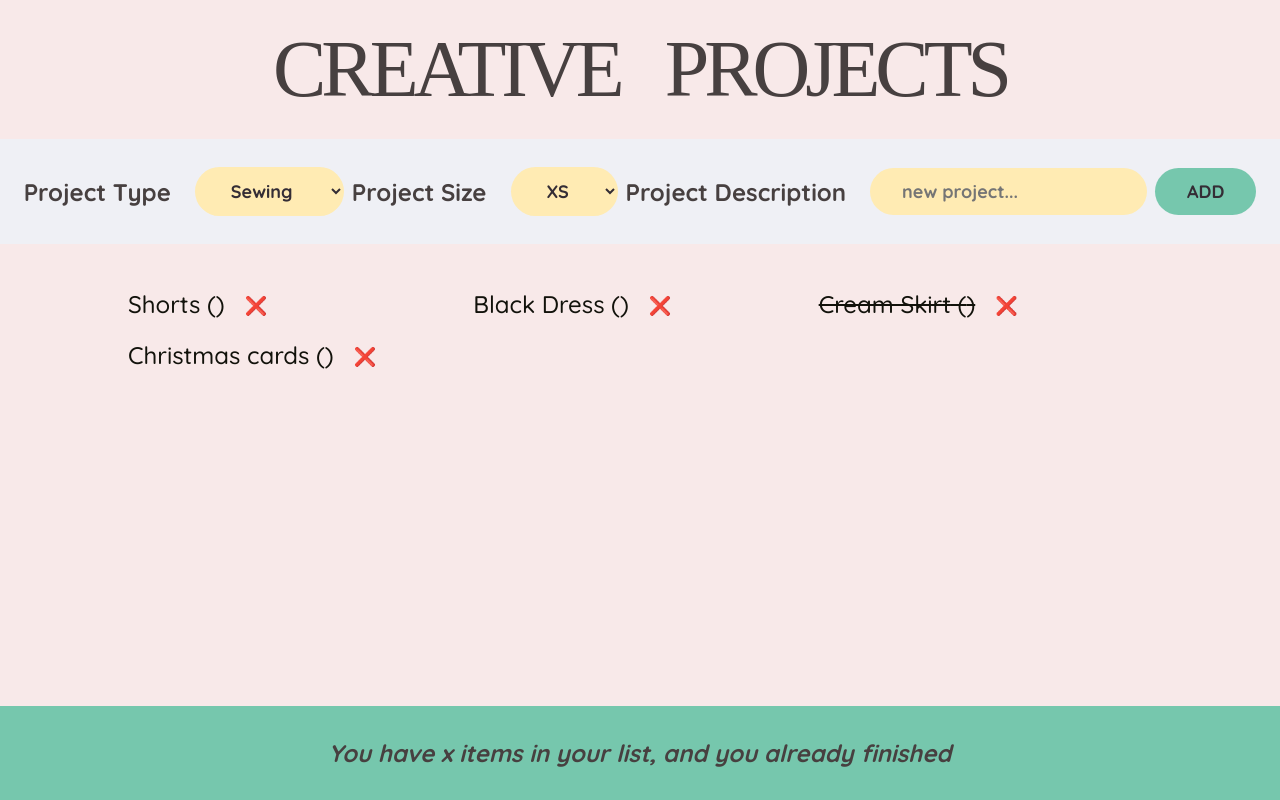
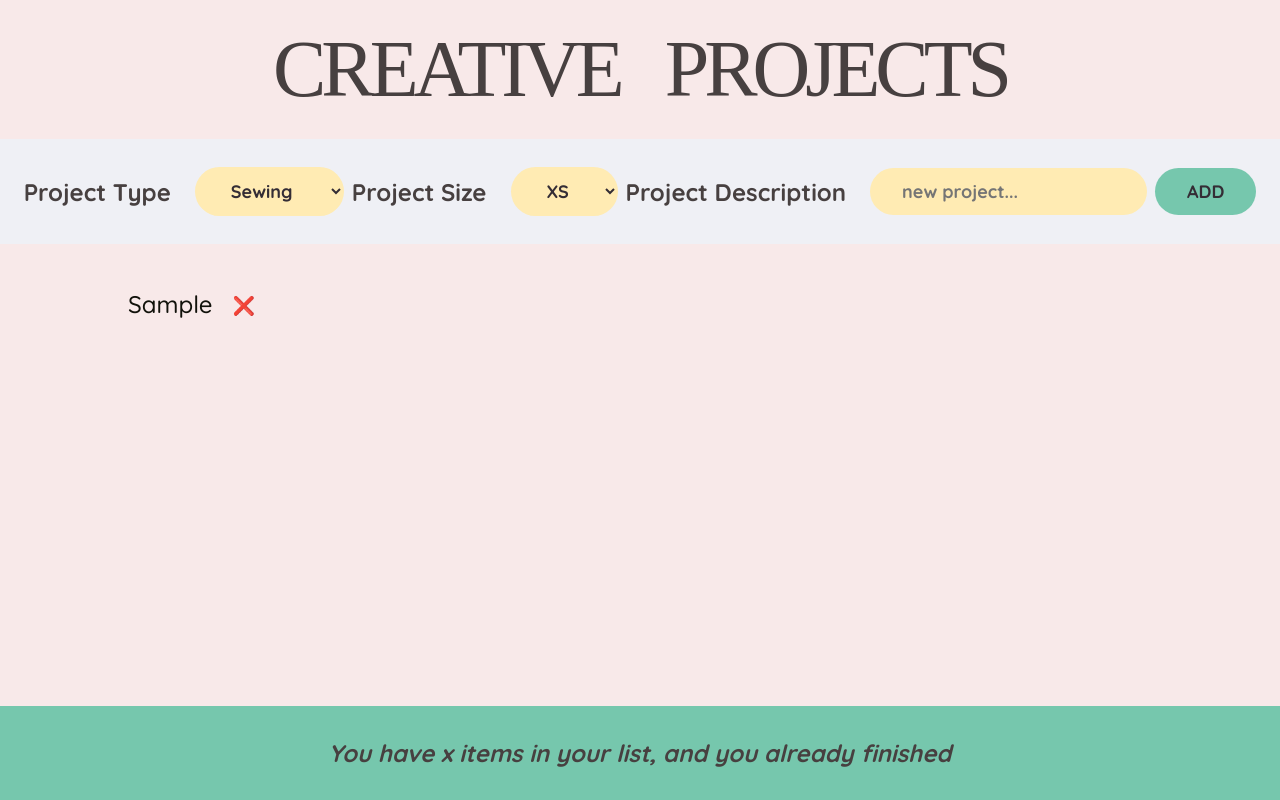
Before and after one commit to leah-massey/Creative-Project-Planner, a React (Create React App) app: page / in a window 1280 px wide. Both pictures are taken after typing "Sample" into the empty fields and a click on the button "ADD". Built offline with nearby package versions, Linux system fonts and the light colour scheme.

Commit message:
State lifted to make items added to form instantly update the projects list.

```diff
--- a/src/App.js
+++ b/src/App.js
@@ -42,11 +42,18 @@ const initialProjects = [
 ];
 
 export default function App() {
+  const [projects, setProjects] = useState([]);
+
+  function handleAddProjects(project) {
+    setProjects((projects) => [...projects, project]); //we're not allowed to mutate an array in react - hence not using .push
+  }
+
   return (
     <div className="app">
       <Logo />
-      <Form />
-      <ProjectList />
+      <Form onAddProjects={handleAddProjects} />
+      {/* it's convention to write the above line like this */}
+      <ProjectList projects={projects} />
       <Stats />
     </div>
   );
@@ -56,7 +63,7 @@ function Logo() {
   return <h1>Creative Projects</h1>;
 }
 
-function Form() {
+function Form({ onAddProjects }) {
   const [projectDescription, setProjectDescription] = useState("");
   const [projectSize, setProjectSize] = useState("XS");
   const [projectType, setProjectType] = useState("Sewing");
@@ -69,13 +76,13 @@ function Form() {
     const newProject = {
       projectDescription,
       projectType,
-
       projectSize,
       started: false,
       completed: false,
       id: Date.now(),
     };
     console.log(newProject);
+    onAddProjects(newProject);
 
     setProjectDescription("");
     setProjectSize("XS");
@@ -125,11 +132,11 @@ function Form() {
     </form>
   );
 }
-function ProjectList() {
+function ProjectList({ projects }) {
   return (
     <div className="list">
       <ul>
-        {initialProjects.map((project) => (
+        {projects.map((project) => (
           <Project project={project} key={project.id} />
         ))}
       </ul>
@@ -141,7 +148,7 @@ function Project({ project }) {
   return (
     <li>
       <span style={project.completed ? { textDecoration: "line-through" } : {}}>
-        {project.item} ({project.material})
+        {project.projectDescription}
       </span>
       <button>❌</button>
     </li>
```
